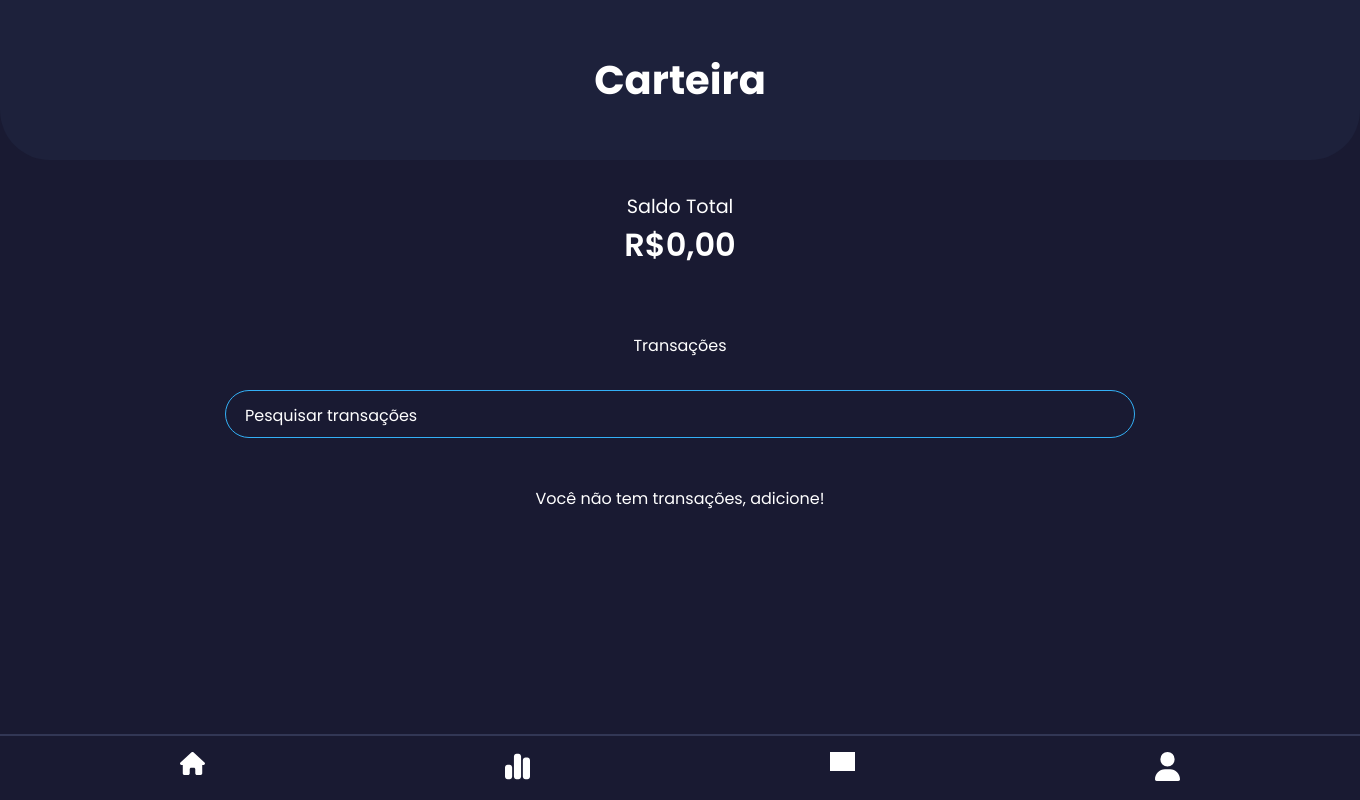
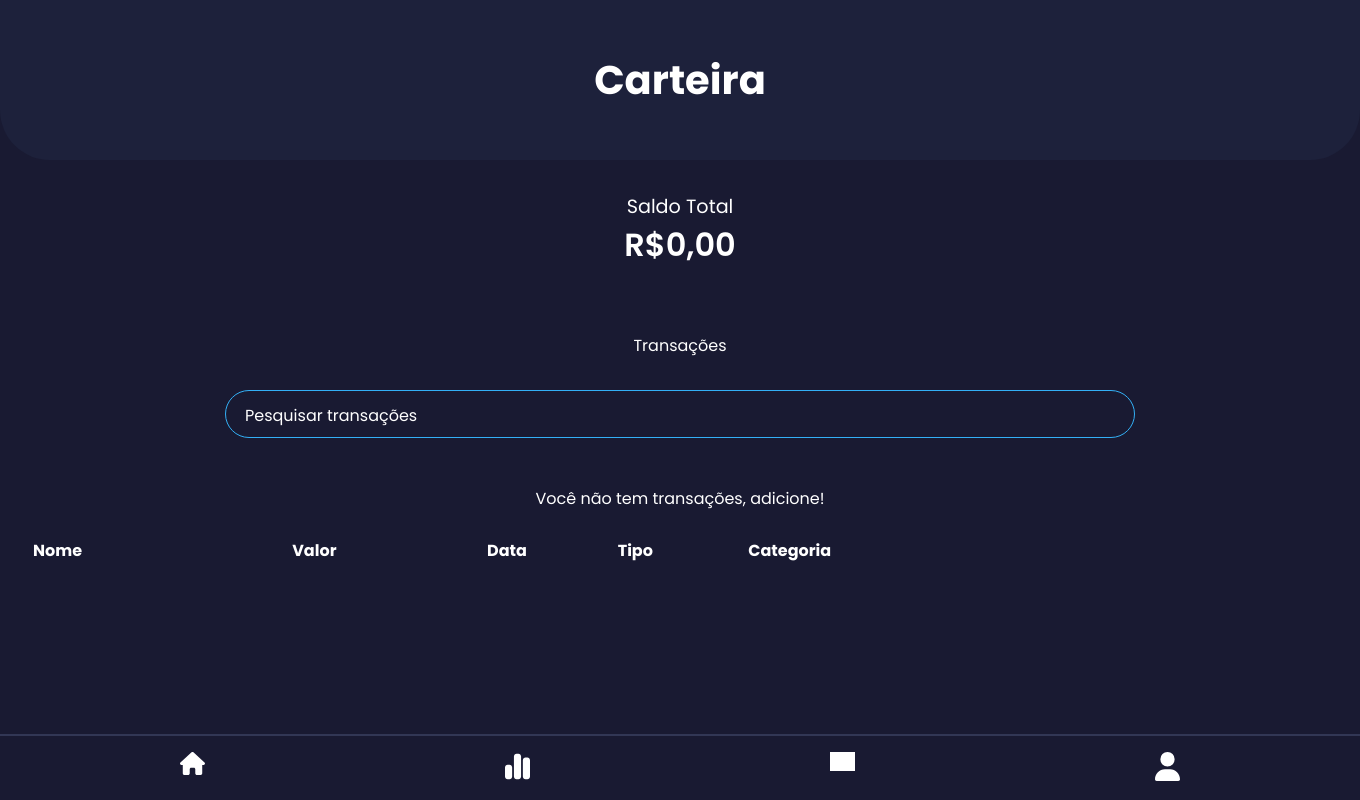
Before and after one commit to Luiz166/tcc_projeto, a PHP site: page /View/wallet.php in a window 1360 px wide. Run offline with PHP 8.4, Linux system fonts and the light colour scheme; a user stored in the database is signed in; data comes from the database, SQL or seed files in the repository; lists and menus that the app fills with data are empty; grey boxes are pictures that could not be loaded.

Commit message:
mudando a lista de transações para <table>

```diff
--- a/View/wallet.php
+++ b/View/wallet.php
@@ -37,7 +37,21 @@ include "../resources/balanceRendaDespesa.php";
                 <label for="search" class="floating-label">Pesquisar transações</label>
             </div>
             <div id="history" class="transactionsHistory">
-                <?php include '../resources/showTransactions.php'; ?>
+            <table class="transactions-table">
+                <thead>
+                    <tr>
+                        <th class="transactions-table-nome" scope="col">Nome</th>
+                        <th class="transactions-table-valor" scope="col">Valor</th>
+                        <th class="transactions-table-data" scope="col">Data</th>
+                        <th class="transactions-table-tipo" scope="col">Tipo</th>
+                        <th class="transactions-table-cat" scope="col">Categoria</th>
+                        <th class="transactions-table-del" scope="col"></th>
+                    </tr>
+                </thead>
+                <tbody>
+                    <?php include '../resources/showTransactions.php'; ?>
+                </tbody>
+            </table>
             </div>
         </div>
         <footer class="navigation-bar">
```
Also changed, not shown: View/statistics.php (+15 -1 lines).
